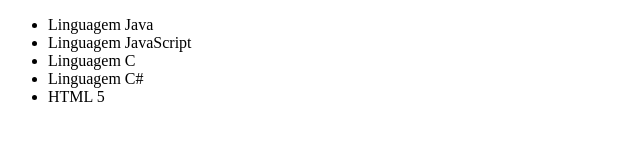
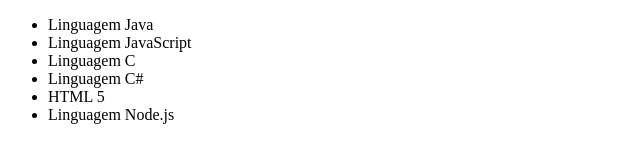
Before and after one commit to luisroyo/curso-git, a plain HTML site: page index.html in a window 1280 px wide. Shown: the whole page, without its empty margins (0-640 px from the left). Drawn offline with Linux system fonts and the light colour scheme.

Commit message:
Adicionando novos Cursos.

```diff
--- a/index.html
+++ b/index.html
@@ -15,6 +15,7 @@
         <li>Linguagem C</li>
         <li>Linguagem C#</li>
         <li>HTML 5</li>
+        <li>Linguagem Node.js</li>
     </ul>
 
 </body>
```
